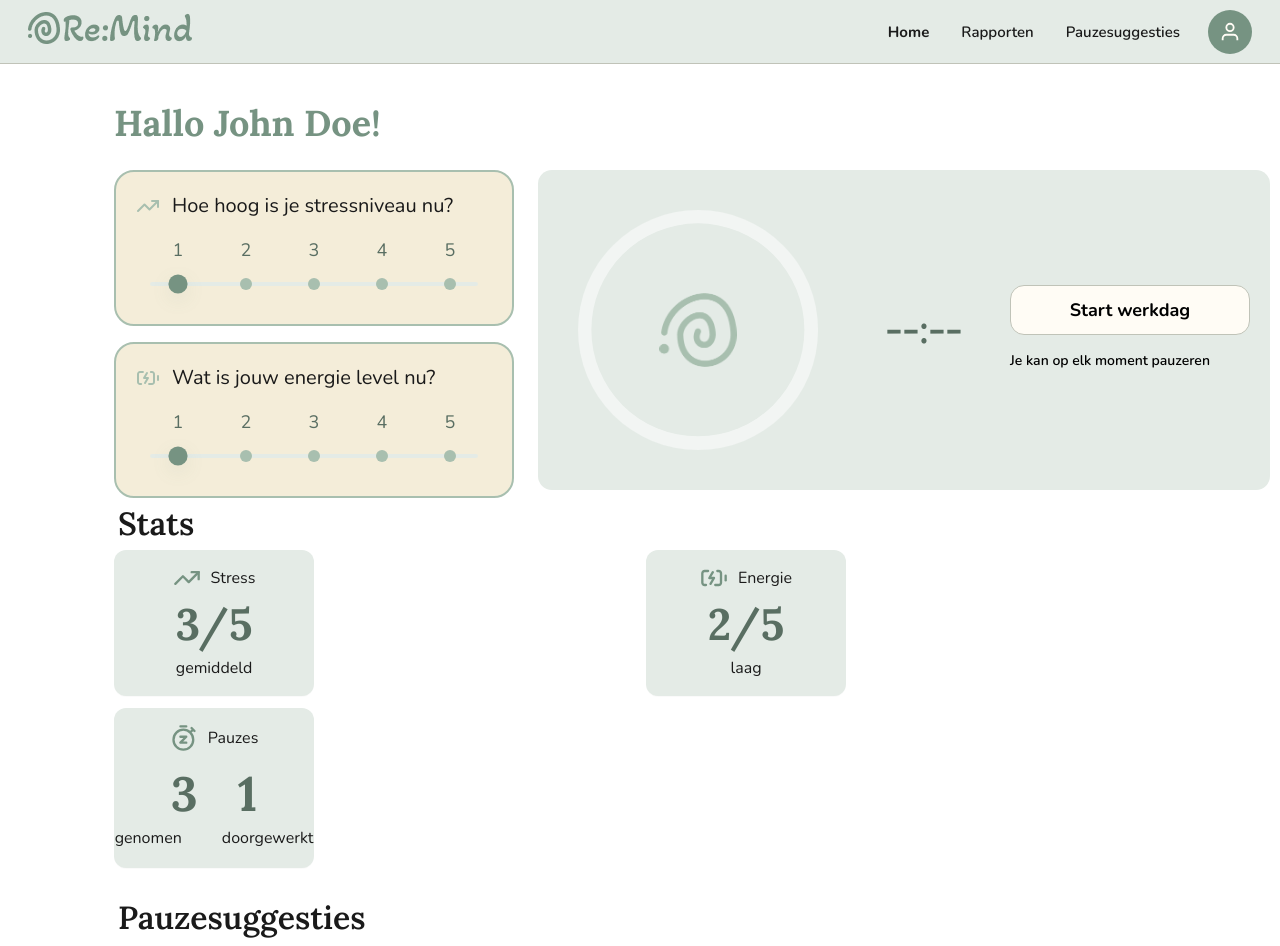
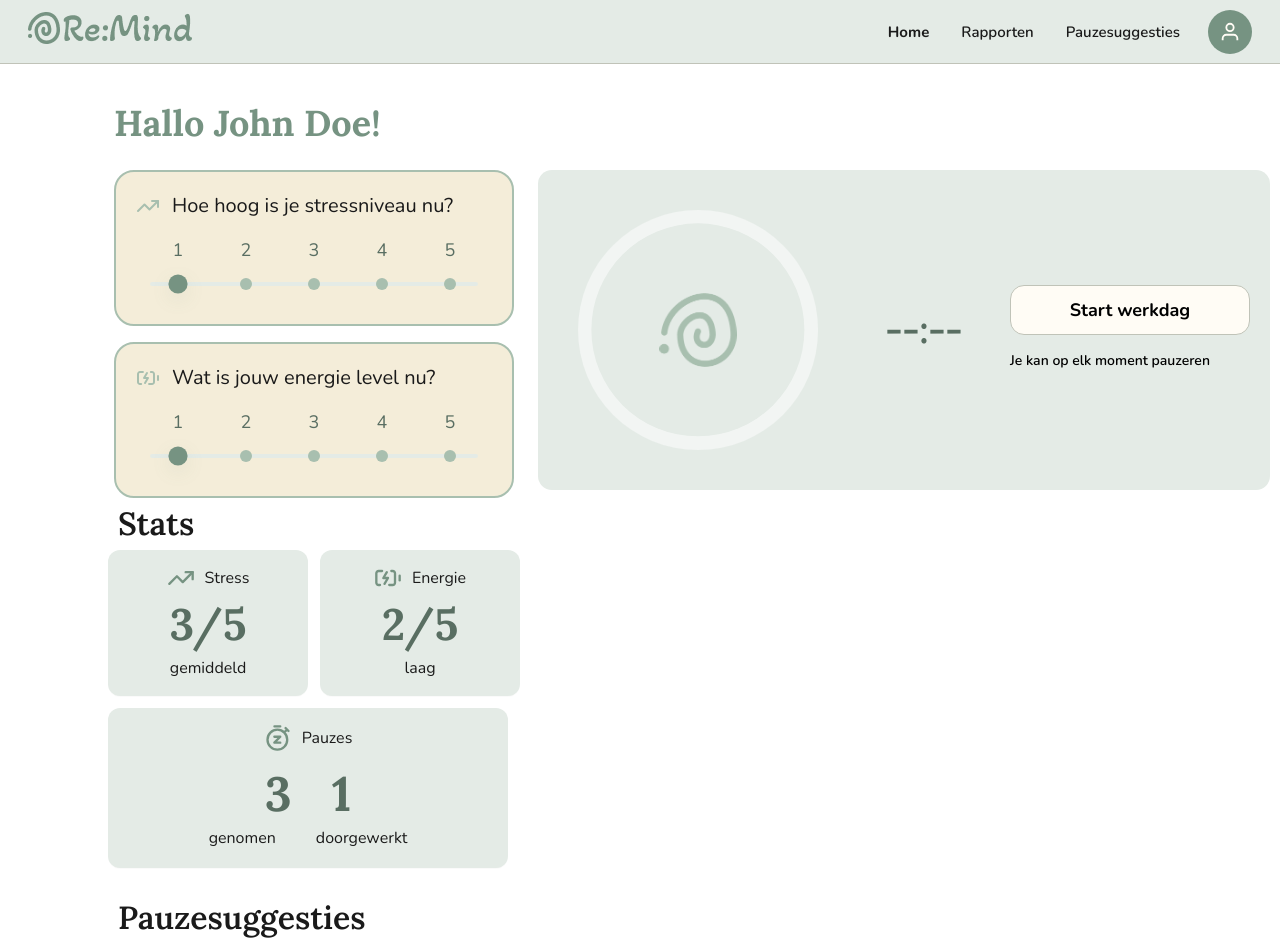
Before and after one commit to sampittois/Re-Mind_App_Individueel, a React (Vite) app in the folder stress-app/frontend/: page / in a window 1280 px wide. Shown: the top 946 px of the page. Built offline with nearby package versions, Linux system fonts and the light colour scheme.

Commit message:
feat: enhance stats section layout with max-width and alignment adjustments

```diff
--- a/stress-app/frontend/src/styles/stats.css
+++ b/stress-app/frontend/src/styles/stats.css
@@ -1,6 +1,7 @@
 /* Stats section styles */
 .stats-section {
 	padding: 12px 0;
+    max-width: 400px;
 }
 
 .section-title {
@@ -16,6 +17,8 @@
 	grid-template-columns: repeat(2, 1fr);
 	gap: 12px;
 	align-items: start;
+    justify-content: center;
+
 }
 
 .stat-card {
@@ -36,6 +39,7 @@
 .stat-card.large {
 	grid-column: 1 / -1;
 	min-height: 160px;
+    width: 400px;
 	display: flex;
 	flex-direction: column;
 	justify-content: center;
```
